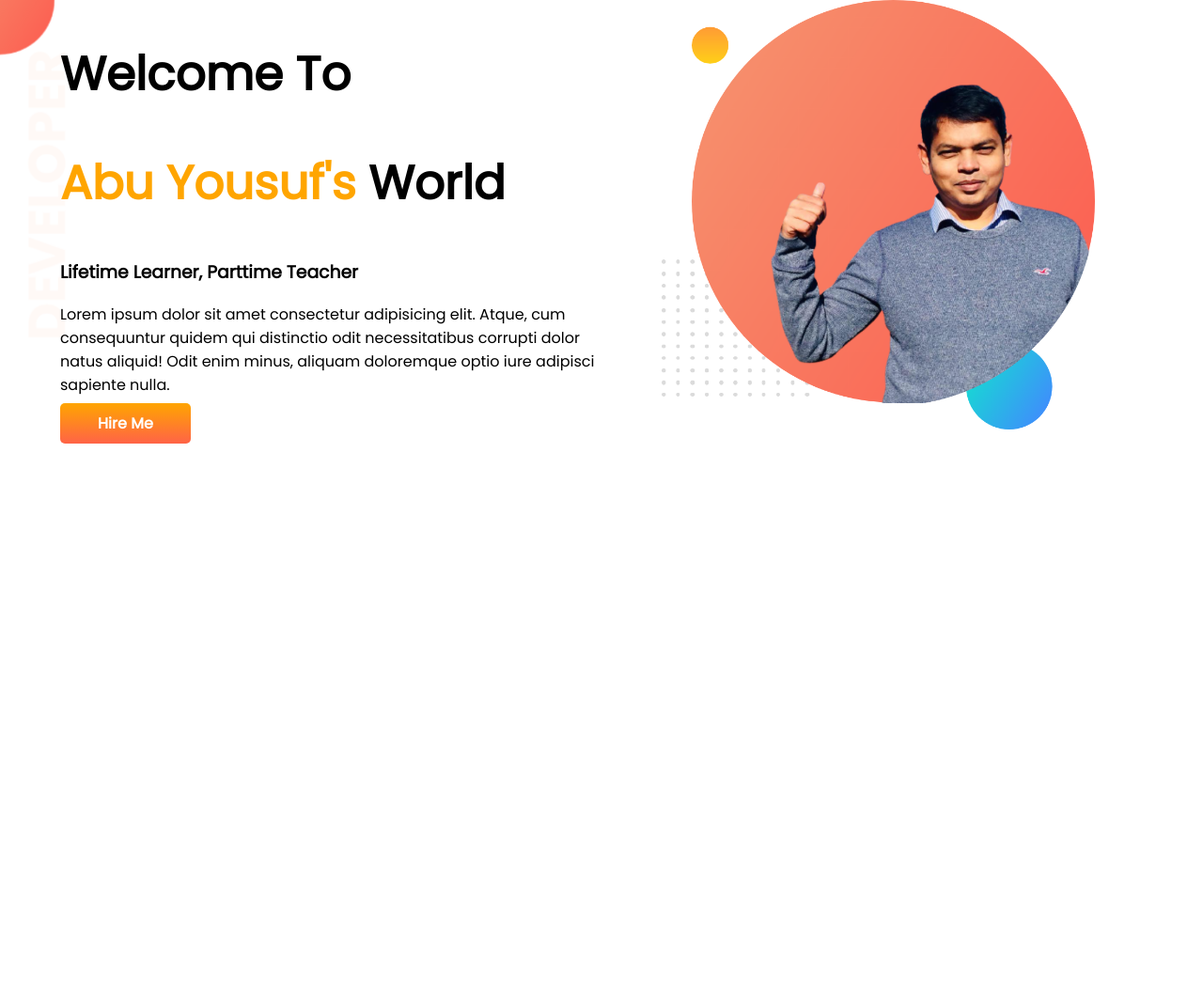
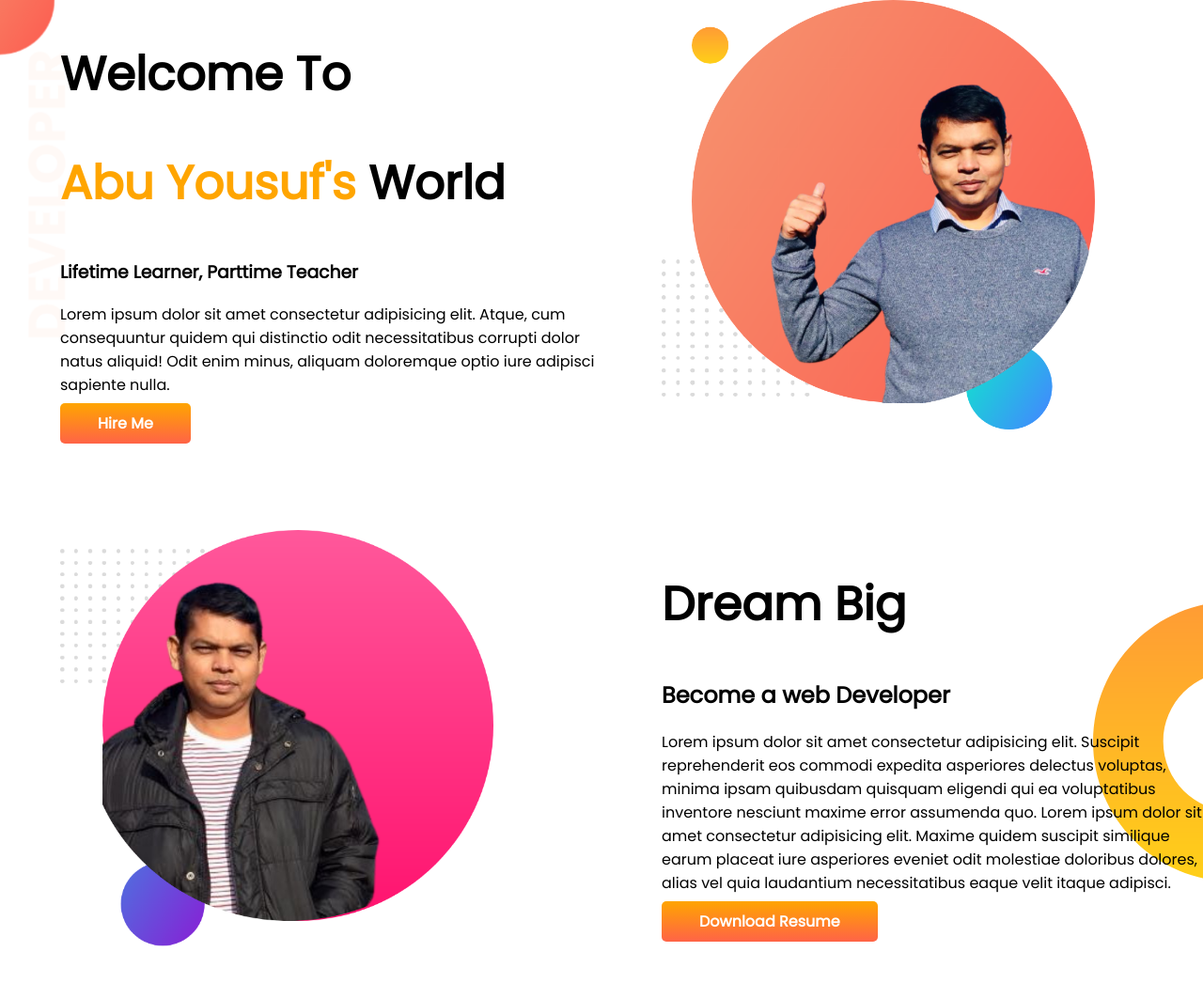
Before and after one commit to usuf25du/developer_portfolio, a plain HTML site: page index.html in a window 1280 px wide. Shown: the whole page at 94% size. Before the commit the page ends 800 px from the top, so only its background shows below. Drawn offline with Linux system fonts and the light colour scheme.

Commit message:
git dream big

```diff
--- a/index.html
+++ b/index.html
@@ -21,5 +21,17 @@
     <div class="half-width"><img src="images/my-bg (2).png" alt="My own photo 1">
     </div>
 </section>
+<section class="dream-big">
+    <div class="half-width">
+            <img src="images/my-bg2 (2).png" alt="second image">
+    </div>
+    <div class="half-width">
+        <h1>Dream Big</h1>
+        <h2> Become a web Developer</h2>
+        <p>Lorem ipsum dolor sit amet consectetur adipisicing elit. Suscipit reprehenderit eos commodi expedita asperiores delectus voluptas, minima ipsam quibusdam quisquam eligendi qui ea voluptatibus inventore nesciunt maxime error assumenda quo. Lorem ipsum dolor sit amet consectetur adipisicing elit. Maxime quidem suscipit similique earum placeat iure asperiores eveniet odit molestiae doloribus dolores, alias vel quia laudantium necessitatibus eaque velit itaque adipisci.</p>
+        <a class="link-button" target="_blank" href="">Download Resume</a>
+
+    </div>
+</section>
 </body>
 </html>
--- a/style.css
+++ b/style.css
@@ -13,6 +13,7 @@ h1 {
 
 section {
     display: flex;
+    margin-bottom: 100px;
 }
 
 .half-width {
@@ -40,3 +41,9 @@ section {
     background-repeat: no-repeat;
 
 }
+
+.dream-big {
+    background-image: url(images/dream-bg.png);
+    background-repeat: no-repeat;
+    background-position: right;
+}
```
